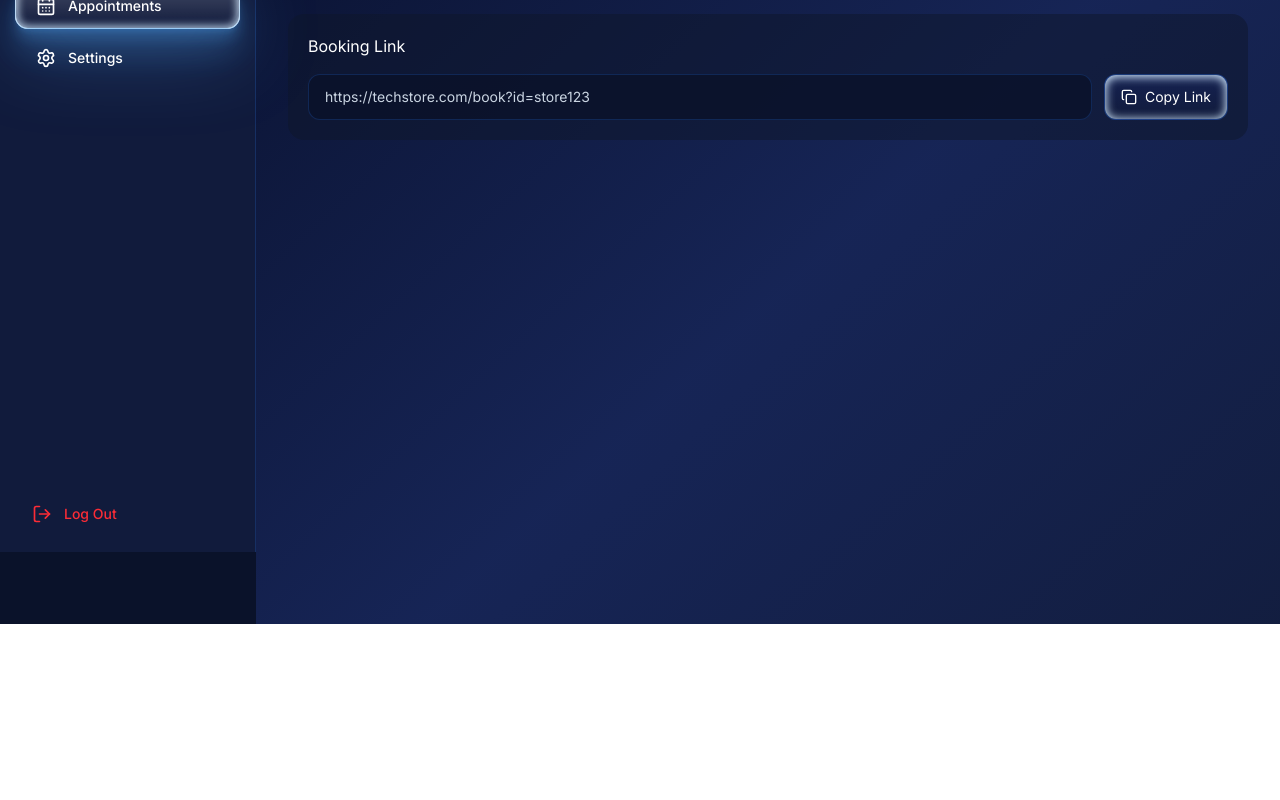
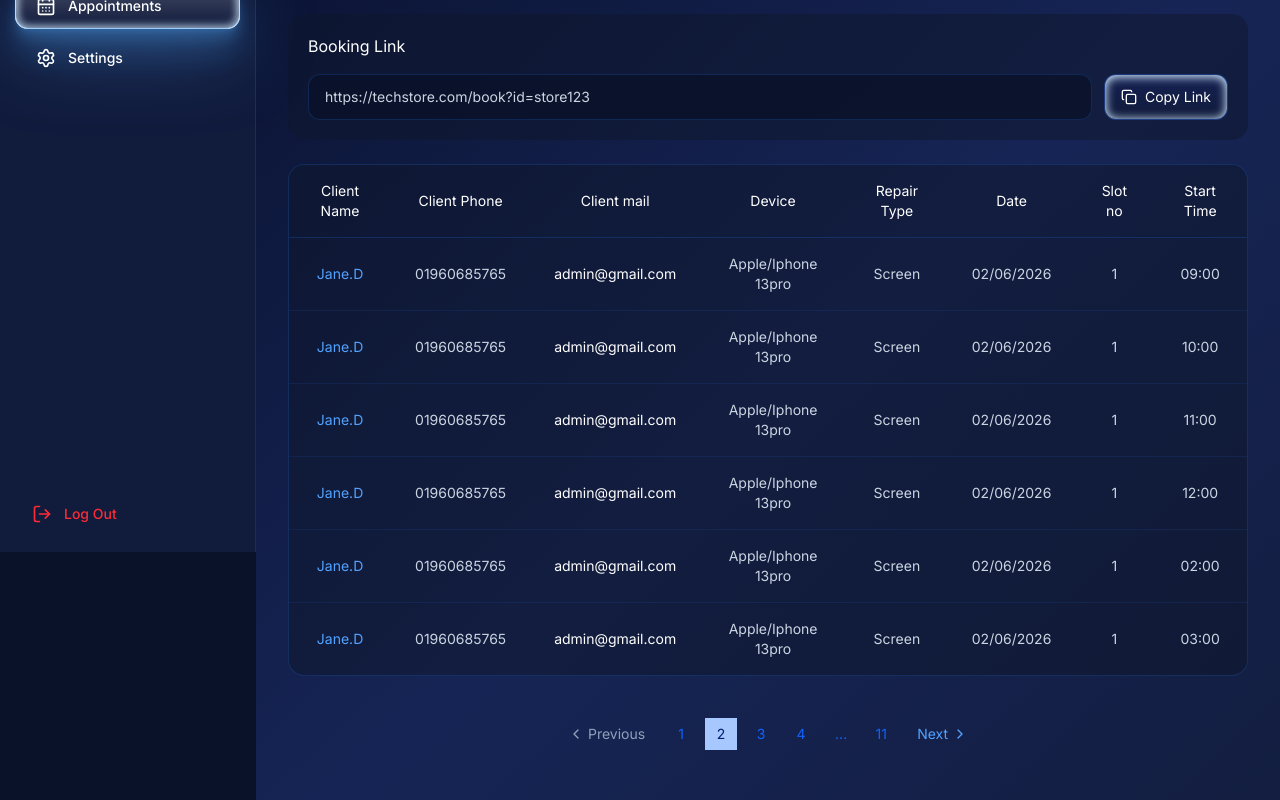
Before and after one commit to FyslAhmd/FAI-Assessment1, a React (Vite) app: page /appointments in a window 1280 px wide. Shown: the part 248-1048 px from the top of the page. Before the commit the page ends 872 px from the top, so only its background shows below. Built offline with nearby package versions, Linux system fonts and the light colour scheme.

Commit message:
add table in appointment table

```diff
--- a/src/components/appointments/AppointmentStats.jsx
+++ b/src/components/appointments/AppointmentStats.jsx
@@ -50,7 +50,7 @@ function AppointmentStats() {
             <stat.icon size={18} style={{ color: stat.iconColor }} />
             <p className="text-slate-400 text-sm">{stat.title}</p>
           </div>
-          <p className="text-3xl font-semibold text-white mb-1">{stat.value}</p>
+          <p className="text-3xl text-white mb-1">{stat.value}</p>
           <p className="text-sm" style={{ color: stat.subtitleColor }}>
             {stat.subtitle}
           </p>
--- /dev/null
+++ b/src/components/appointments/AppointmentsTable.jsx
@@ -0,0 +1,222 @@
+import { useState } from "react";
+import { motion } from "framer-motion";
+import { ChevronLeft, ChevronRight } from "lucide-react";
+
+const appointmentsData = [
+  {
+    id: 1,
+    clientName: "Jane.D",
+    clientPhone: "01960685765",
+    clientMail: "admin@gmail.com",
+    device: "Apple/Iphone 13pro",
+    repairType: "Screen",
+    date: "02/06/2026",
+    slotNo: 1,
+    startTime: "09:00",
+  },
+  {
+    id: 2,
+    clientName: "Jane.D",
+    clientPhone: "01960685765",
+    clientMail: "admin@gmail.com",
+    device: "Apple/Iphone 13pro",
+    repairType: "Screen",
+    date: "02/06/2026",
+    slotNo: 1,
+    startTime: "10:00",
+  },
+  {
+    id: 3,
+    clientName: "Jane.D",
+    clientPhone: "01960685765",
+    clientMail: "admin@gmail.com",
+    device: "Apple/Iphone 13pro",
+    repairType: "Screen",
+    date: "02/06/2026",
+    slotNo: 1,
+    startTime: "11:00",
+  },
+  {
+    id: 4,
+    clientName: "Jane.D",
+    clientPhone: "01960685765",
+    clientMail: "admin@gmail.com",
+    device: "Apple/Iphone 13pro",
+    repairType: "Screen",
+    date: "02/06/2026",
+    slotNo: 1,
+    startTime: "12:00",
+  },
+  {
+    id: 5,
+    clientName: "Jane.D",
+    clientPhone: "01960685765",
+    clientMail: "admin@gmail.com",
+    device: "Apple/Iphone 13pro",
+    repairType: "Screen",
+    date: "02/06/2026",
+    slotNo: 1,
+    startTime: "02:00",
+  },
+  {
+    id: 6,
+    clientName: "Jane.D",
+    clientPhone: "01960685765",
+    clientMail: "admin@gmail.com",
+    device: "Apple/Iphone 13pro",
+    repairType: "Screen",
+    date: "02/06/2026",
+    slotNo: 1,
+    startTime: "03:00",
+  },
+];
+
+function AppointmentsTable() {
+  const [currentPage, setCurrentPage] = useState(2);
+  const totalPages = 11;
+
+  const getPageNumbers = () => {
+    const pages = [];
+    if (totalPages <= 7) {
+      for (let i = 1; i <= totalPages; i++) pages.push(i);
+    } else {
+      pages.push(1);
+      if (currentPage > 3) pages.push("...");
+      for (
+        let i = Math.max(2, currentPage - 1);
+        i <= Math.min(totalPages - 1, currentPage + 2);
+        i++
+      ) {
+        pages.push(i);
+      }
+      if (currentPage < totalPages - 3) pages.push("...");
+      pages.push(totalPages);
+    }
+    return pages;
+  };
+
+  return (
+    <>
+      <motion.div
+        initial={{ opacity: 0, y: 20 }}
+        animate={{ opacity: 1, y: 0 }}
+        transition={{ duration: 0.3, delay: 0.4 }}
+        className="rounded-2xl overflow-hidden"
+        style={{
+          background: "rgba(15, 23, 43, 0.5)",
+          border: "1px solid rgba(43, 127, 255, 0.2)",
+        }}
+      >
+        <div className="overflow-x-auto">
+          <table className="w-full">
+            <thead>
+              <tr style={{ borderBottom: "1px solid rgba(43, 127, 255, 0.2)" }}>
+                <th className="font-normal px-6 py-4 text-sm text-white text-center">
+                  Client Name
+                </th>
+                <th className="font-normal px-6 py-4 text-sm text-white text-center">
+                  Client Phone
+                </th>
+                <th className="font-normal px-6 py-4 text-sm text-white text-center">
+                  Client mail
+                </th>
+                <th className="font-normal px-6 py-4 text-sm text-white text-center">
+                  Device
+                </th>
+                <th className="font-normal px-6 py-4 text-sm text-white text-center">
+                  Repair Type
+                </th>
+                <th className="font-normal px-6 py-4 text-sm text-white text-center">
+                  Date
+                </th>
+                <th className="font-normal px-6 py-4 text-sm text-white text-center">
+                  Slot no
+                </th>
+                <th className="font-normal px-6 py-4 text-sm text-white text-center">
+                  Start Time
+                </th>
+              </tr>
+            </thead>
+            <tbody>
+              {appointmentsData.map((appointment, index) => (
+                <tr
+                  key={appointment.id}
+                  style={{
+                    borderBottom:
+                      index < appointmentsData.length - 1
+                        ? "1px solid rgba(43, 127, 255, 0.1)"
+                        : "none",
+                  }}
+                >
+                  <td className="px-6 py-4 text-sm text-blue-400 text-center">
+                    {appointment.clientName}
+                  </td>
+                  <td className="px-6 py-4 text-sm text-slate-300 text-center">
+                    {appointment.clientPhone}
+                  </td>
+                  <td className="px-6 py-4 text-sm text-white text-center">
+                    {appointment.clientMail}
+                  </td>
+                  <td className="px-6 py-4 text-sm text-slate-300 text-center">
+                    {appointment.device}
+                  </td>
+                  <td className="px-6 py-4 text-sm text-slate-300 text-center">
+                    {appointment.repairType}
+                  </td>
+                  <td className="px-6 py-4 text-sm text-slate-300 text-center">
+                    {appointment.date}
+                  </td>
+                  <td className="px-6 py-4 text-sm text-slate-300 text-center">
+                    {appointment.slotNo}
+                  </td>
+                  <td className="px-6 py-4 text-sm text-slate-300 text-center">
+                    {appointment.startTime}
+                  </td>
+                </tr>
+              ))}
+            </tbody>
+          </table>
+        </div>
+      </motion.div>
+
+      <div className="flex items-center justify-center gap-2 py-4">
+        <button
+          onClick={() => setCurrentPage((prev) => Math.max(1, prev - 1))}
+          disabled={currentPage === 1}
+          className="flex items-center gap-1 px-3 py-2 text-sm text-slate-400 hover:text-white transition-colors disabled:opacity-50"
+        >
+          <ChevronLeft size={16} />
+          Previous
+        </button>
+
+        {getPageNumbers().map((page, index) => (
+          <button
+            key={index}
+            onClick={() => typeof page === "number" && setCurrentPage(page)}
+            disabled={page === "..."}
+            className={`w-8 h-8 text-sm transition-colors ${
+              page === currentPage
+                ? "bg-[#a7c8fe] text-[#001d6b]"
+                : "text-[#0f62fe]"
+            }`}
+          >
+            {page}
+          </button>
+        ))}
+
+        <button
+          onClick={() =>
+            setCurrentPage((prev) => Math.min(totalPages, prev + 1))
+          }
+          disabled={currentPage === totalPages}
+          className="flex items-center gap-1 px-3 py-2 text-sm text-blue-400 hover:text-blue-300 transition-colors disabled:opacity-50"
+        >
+          Next
+          <ChevronRight size={16} />
+        </button>
+      </div>
+    </>
+  );
+}
+
+export default AppointmentsTable;
--- a/src/pages/Appointments.jsx
+++ b/src/pages/Appointments.jsx
@@ -1,5 +1,6 @@
 import AppointmentStats from "../components/appointments/AppointmentStats"
 import BookingLink from "../components/appointments/BookingLink"
+import AppointmentsTable from "../components/appointments/AppointmentsTable"
 
 function Appointments() {
   return (
@@ -12,6 +13,7 @@ function Appointments() {
       <div className="space-y-6">
         <AppointmentStats />
         <BookingLink />
+        <AppointmentsTable />
       </div>
     </div>
   )
```
